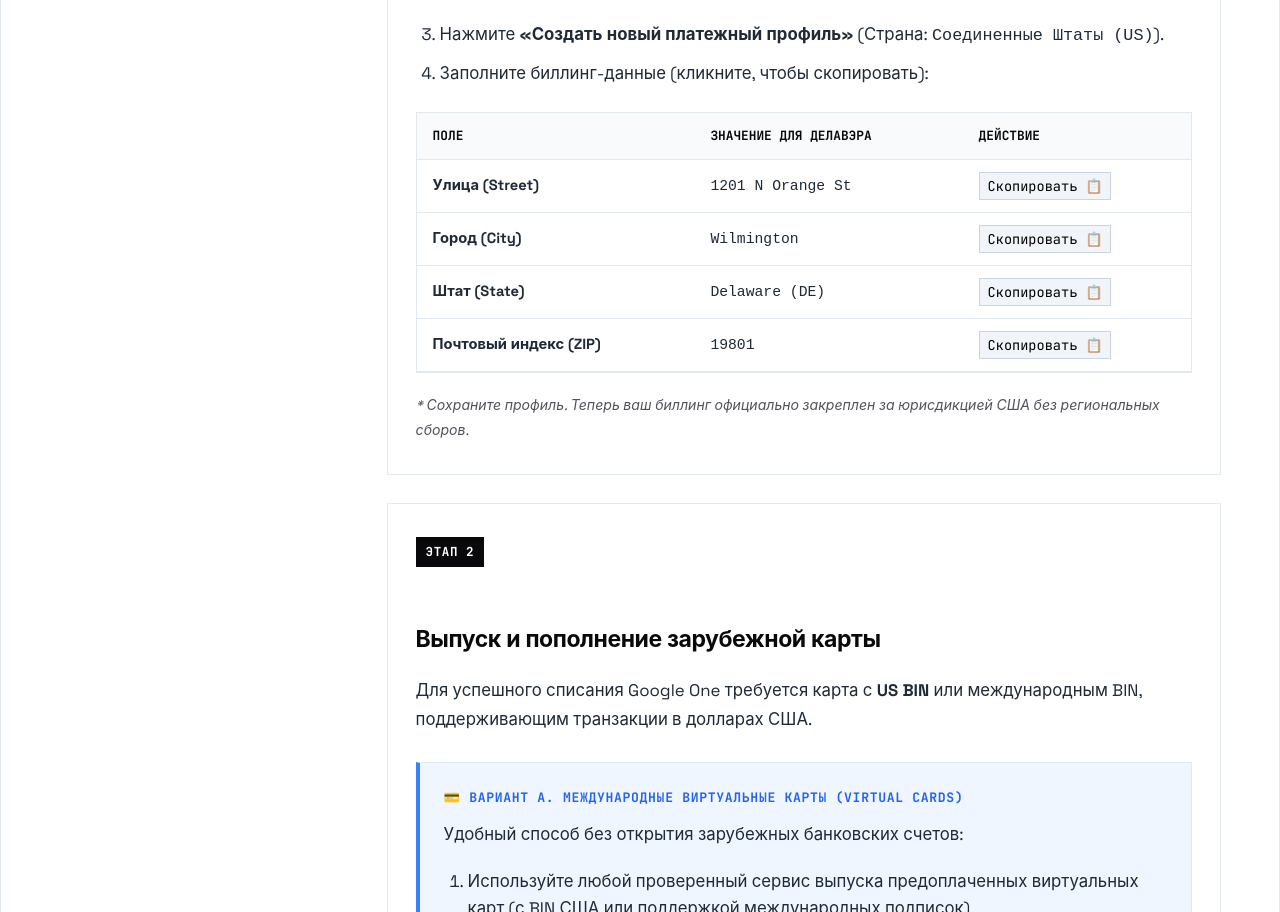
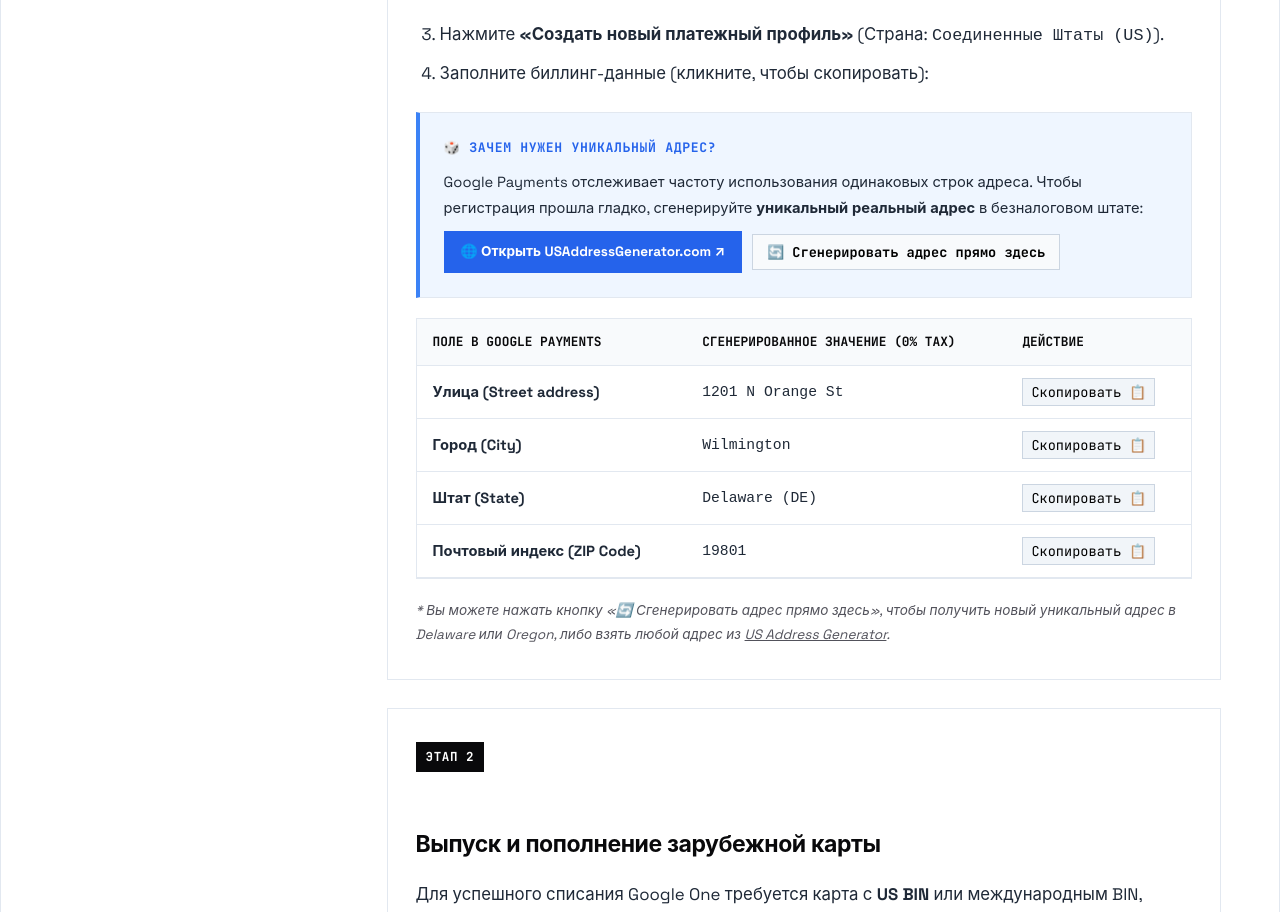
Before and after one commit to RealMichaelSage/michael-sage-platform, a plain HTML site: page google-one-guide.html in a window 1280 px wide. Shown: the part 2382-3294 px from the top of the page. Drawn offline with Linux system fonts and the light colour scheme.

Commit message:
feat(guide): integrate US Address Generator and built-in interactive tax-free address generator

```diff
--- a/google-one-guide.html
+++ b/google-one-guide.html
@@ -744,41 +744,56 @@
             <li>Заполните биллинг-данные (кликните, чтобы скопировать):</li>
           </ol>
 
+          <div class="callout-box callout-info" style="margin: 20px 0 16px 0;">
+            <div class="callout-title">🎲 Зачем нужен уникальный адрес?</div>
+            <p style="font-size:0.92rem; margin-bottom:10px;">
+              Google Payments отслеживает частоту использования одинаковых строк адреса. Чтобы регистрация прошла гладко, сгенерируйте <strong>уникальный реальный адрес</strong> в безналоговом штате:
+            </p>
+            <div style="display:flex; flex-wrap:wrap; gap:10px; align-items:center;">
+              <a href="https://usaddressgenerator.com/" target="_blank" class="btn-guide btn-guide-primary" style="padding:8px 16px; font-size:0.85rem; background:#2563eb; border-color:#2563eb;">
+                🌐 Открыть USAddressGenerator.com ↗
+              </a>
+              <button id="btn-random-address" class="copy-chip" style="padding:8px 14px; font-size:0.85rem; font-weight:700; background:#f8fafc;" onclick="generateRandomDelawareAddress()">
+                🔄 Сгенерировать адрес прямо здесь
+              </button>
+            </div>
+          </div>
+
           <div class="data-table-box">
             <table class="data-table">
               <thead>
                 <tr>
-                  <th>Поле</th>
-                  <th>Значение для Делавэра</th>
+                  <th>Поле в Google Payments</th>
+                  <th>Сгенерированное значение (0% Tax)</th>
                   <th>Действие</th>
                 </tr>
               </thead>
               <tbody>
                 <tr>
-                  <td><strong>Улица (Street)</strong></td>
-                  <td><code>1201 N Orange St</code></td>
-                  <td><button class="copy-chip" onclick="navigator.clipboard.writeText('1201 N Orange St'); this.innerText='Скопировано ✓';">Скопировать 📋</button></td>
+                  <td><strong>Улица (Street address)</strong></td>
+                  <td><code id="addr-street">1201 N Orange St</code></td>
+                  <td><button class="copy-chip" onclick="copyAddrField('addr-street', this)">Скопировать 📋</button></td>
                 </tr>
                 <tr>
                   <td><strong>Город (City)</strong></td>
-                  <td><code>Wilmington</code></td>
-                  <td><button class="copy-chip" onclick="navigator.clipboard.writeText('Wilmington'); this.innerText='Скопировано ✓';">Скопировать 📋</button></td>
+                  <td><code id="addr-city">Wilmington</code></td>
+                  <td><button class="copy-chip" onclick="copyAddrField('addr-city', this)">Скопировать 📋</button></td>
                 </tr>
                 <tr>
                   <td><strong>Штат (State)</strong></td>
-                  <td><code>Delaware (DE)</code></td>
-                  <td><button class="copy-chip" onclick="navigator.clipboard.writeText('Delaware'); this.innerText='Скопировано ✓';">Скопировать 📋</button></td>
+                  <td><code id="addr-state">Delaware (DE)</code></td>
+                  <td><button class="copy-chip" onclick="copyAddrField('addr-state', this, 'Delaware')">Скопировать 📋</button></td>
                 </tr>
                 <tr>
-                  <td><strong>Почтовый индекс (ZIP)</strong></td>
-                  <td><code>19801</code></td>
-                  <td><button class="copy-chip" onclick="navigator.clipboard.writeText('19801'); this.innerText='Скопировано ✓';">Скопировать 📋</button></td>
+                  <td><strong>Почтовый индекс (ZIP Code)</strong></td>
+                  <td><code id="addr-zip">19801</code></td>
+                  <td><button class="copy-chip" onclick="copyAddrField('addr-zip', this)">Скопировать 📋</button></td>
                 </tr>
               </tbody>
             </table>
           </div>
-          <p style="font-size:0.88rem; color:var(--gray); margin-bottom:0;">
-            <em>* Сохраните профиль. Теперь ваш биллинг официально закреплен за юрисдикцией США без региональных сборов.</em>
+          <p style="font-size:0.85rem; color:var(--gray); margin-bottom:0;">
+            <em>* Вы можете нажать кнопку «🔄 Сгенерировать адрес прямо здесь», чтобы получить новый уникальный адрес в Delaware или Oregon, либо взять любой адрес из <a href="https://usaddressgenerator.com/" target="_blank" style="text-decoration:underline;">US Address Generator</a>.</em>
           </p>
         </div>
 
@@ -1063,5 +1078,44 @@
   </footer>
 
   <script src="js/main.js"></script>
+
+  <script>
+    const sampleAddresses = [
+      { street: "1201 N Orange St", city: "Wilmington", state: "Delaware (DE)", rawState: "Delaware", zip: "19801" },
+      { street: "824 N Market St Ste 400", city: "Wilmington", state: "Delaware (DE)", rawState: "Delaware", zip: "19801" },
+      { street: "300 Delaware Ave Ste 210", city: "Wilmington", state: "Delaware (DE)", rawState: "Delaware", zip: "19801" },
+      { street: "1000 N West St Ste 1200", city: "Wilmington", state: "Delaware (DE)", rawState: "Delaware", zip: "19801" },
+      { street: "100 S Main St", city: "Newark", state: "Delaware (DE)", rawState: "Delaware", zip: "19711" },
+      { street: "250 E Main St", city: "Newark", state: "Delaware (DE)", rawState: "Delaware", zip: "19711" },
+      { street: "500 S State St", city: "Dover", state: "Delaware (DE)", rawState: "Delaware", zip: "19901" },
+      { street: "111 W 10th St", city: "Wilmington", state: "Delaware (DE)", rawState: "Delaware", zip: "19801" },
+      { street: "700 SW 5th Ave", city: "Portland", state: "Oregon (OR)", rawState: "Oregon", zip: "97204" },
+      { street: "1120 NW Couch St", city: "Portland", state: "Oregon (OR)", rawState: "Oregon", zip: "97209" },
+      { street: "99 E Broadway", city: "Eugene", state: "Oregon (OR)", rawState: "Oregon", zip: "97401" }
+    ];
+
+    let currentIdx = 0;
+    function generateRandomDelawareAddress() {
+      currentIdx = (currentIdx + 1) % sampleAddresses.length;
+      const a = sampleAddresses[currentIdx];
+      document.getElementById('addr-street').innerText = a.street;
+      document.getElementById('addr-city').innerText = a.city;
+      document.getElementById('addr-state').innerText = a.state;
+      document.getElementById('addr-zip').innerText = a.zip;
+
+      const btn = document.getElementById('btn-random-address');
+      btn.innerText = '✓ Адрес обновлен!';
+      setTimeout(() => { btn.innerText = '🔄 Сгенерировать адрес прямо здесь'; }, 1500);
+    }
+
+    function copyAddrField(elemId, btnElem, explicitVal) {
+      const textToCopy = explicitVal || document.getElementById(elemId).innerText.replace(/ \(.*\)/, '');
+      navigator.clipboard.writeText(textToCopy);
+      const originalText = btnElem.innerText;
+      btnElem.innerText = 'Скопировано ✓';
+      setTimeout(() => { btnElem.innerText = originalText; }, 1800);
+    }
+  </script>
+
 </body>
 </html>
```
